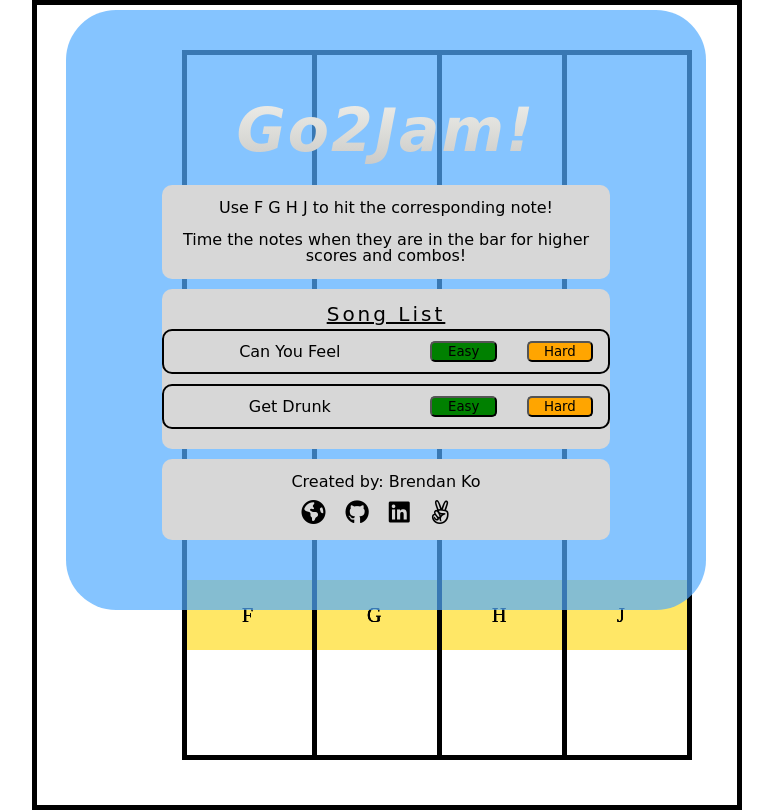
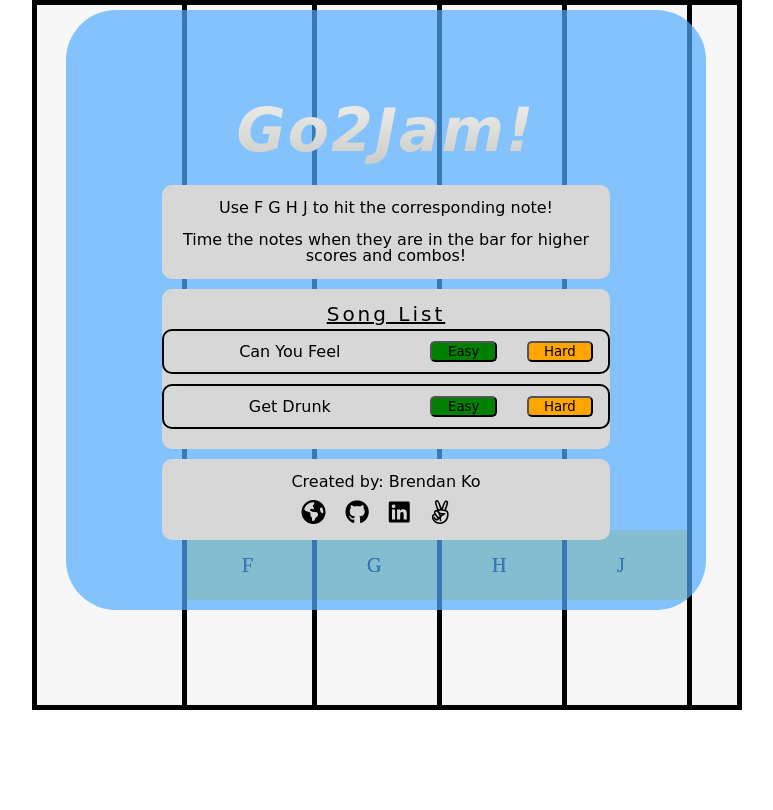
Before and after one commit to brenny0707/Go2Jam, a website built with webpack: page index.html in a window 1280 px wide. Shown: the whole page, without its empty margins (158-931 px from the left). Built offline with nearby package versions, Linux system fonts and the light colour scheme; a web font is replaced by a local one.

Commit message:
Style canvas and add bg color

```diff
--- a/beats/beatmap.js
+++ b/beats/beatmap.js
@@ -62,7 +62,7 @@ class BeatMap {
 
   displayScore() {
     this.ctx.clearRect(0,0,this.scoreCanvas.width, this.scoreCanvas.height);
-    this.ctx.font = '20px serif';
+    this.ctx.font = '20px Roboto';
     this.ctx.fillText(`Score`, this.scoreCanvas.width * .03, this.scoreCanvas.height * .2);
     this.ctx.fillText(`${this.score}`, this.scoreCanvas.width * .03, this.scoreCanvas.height * .25);
 
--- a/bundle.js
+++ b/bundle.js
@@ -214,7 +214,7 @@ var BeatMap = function () {
     key: 'displayScore',
     value: function displayScore() {
       this.ctx.clearRect(0, 0, this.scoreCanvas.width, this.scoreCanvas.height);
-      this.ctx.font = '20px serif';
+      this.ctx.font = '20px Roboto';
       this.ctx.fillText('Score', this.scoreCanvas.width * .03, this.scoreCanvas.height * .2);
       this.ctx.fillText('' + this.score, this.scoreCanvas.width * .03, this.scoreCanvas.height * .25);
 
--- a/canvas.css
+++ b/canvas.css
@@ -10,7 +10,7 @@
 
 canvas {
   position: absolute;
-  top: 50px;
+  top: 0px;
   left: 150px;
   margin: 0 auto;
   border: 5px solid black;
@@ -28,7 +28,7 @@ canvas {
   left: 0px;
   margin: 0 auto;
   border: 5px solid black;
-  background-color: transparent;
+  background-color: #F7F7F7;
 }
 
 /*modal css*/
@@ -52,6 +52,7 @@ canvas {
   background: rgba(82,172,255,.7);
   height: 75%;
   max-width: 650px;
+  max-height: 650px;
   width: 50%;
   border-radius: 50px;
   /*font-family: 'Roboto', sans-serif;*/
--- a/index.html
+++ b/index.html
@@ -64,7 +64,7 @@
     </div>
     <div class="go2jam-container">
       <div class="canvas-div">
-        <canvas id="outer-canvas" width="700" height="800"></canvas>
+        <canvas id="outer-canvas" width="700" height="700"></canvas>
         <canvas id="0" width="500" height="700"></canvas>
         <canvas id="1" width="500" height="700"></canvas>
         <canvas id="2" width="500" height="700"></canvas>
```
Also changed, not shown: 1 other file.
